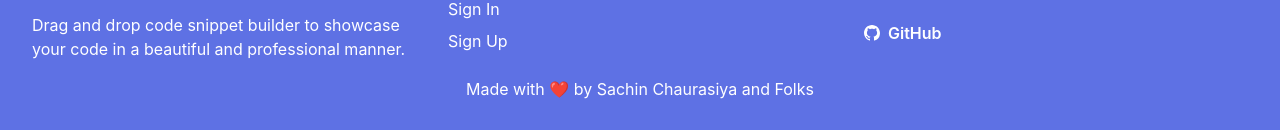
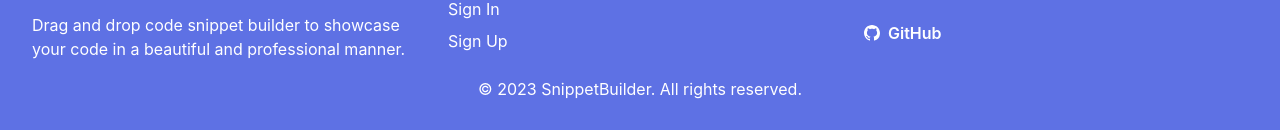
Before and after one commit to Sachin-chaurasiya/Code-Snippets-Builder, a React (Create React App) app: page / in a window 1280 px wide. Shown: the part 2251-2381 px from the top of the page. Built offline with nearby package versions, Linux system fonts and the light colour scheme; what reactflow would draw is missing.

Commit message:
Refactor footer component to remove unused imports and update copyright notice

```diff
--- a/src/components/Common/Footer/Footer.tsx
+++ b/src/components/Common/Footer/Footer.tsx
@@ -6,12 +6,7 @@ import {
   Stack,
   Text,
 } from '@chakra-ui/react';
-import {
-  GITHUB_CONTRIBUTORS,
-  GITHUB_LINK,
-  PERSONAL_WEBSITE,
-  TWITTER_LINK,
-} from 'constants/links';
+import { GITHUB_LINK, TWITTER_LINK } from 'constants/links';
 import { BsGithub, BsTwitter } from 'react-icons/bs';
 import BrandLogo from '../BrandLogo/BrandLogo';
 import { ROUTES } from 'constants/common';
@@ -71,14 +66,7 @@ const Footer = () => {
         </Box>
       </Grid>
       <Text textAlign="center">
-        Made with ❤️ by{' '}
-        <ChakraLink href={PERSONAL_WEBSITE} target="_blank">
-          Sachin Chaurasiya{' '}
-        </ChakraLink>
-        and{' '}
-        <ChakraLink href={GITHUB_CONTRIBUTORS} target="_blank">
-          Folks
-        </ChakraLink>{' '}
+        © {new Date().getFullYear()} SnippetBuilder. All rights reserved.
       </Text>
     </Box>
   );
```
